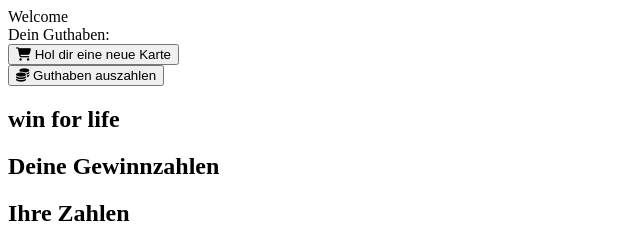
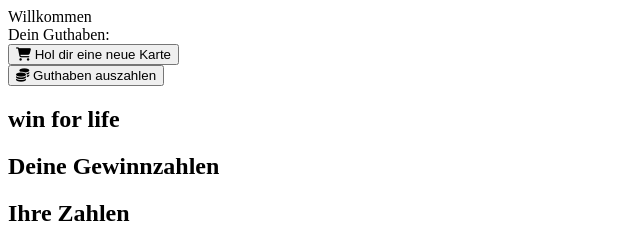
Before and after one commit to DorisSch15/win4life, a website: page src/html/index.html in a window 1280 px wide. Shown: the top 240 px of the page, 0-640 px from the left. Drawn offline with nearby package versions, Linux system fonts and the light colour scheme; files that its build step writes are made by us from their sources.

Commit message:
html - addendum to my commit before: because I set Willkommen as an h2... I set it to a div now and everything should be perfect

```diff
--- a/src/html/partials/header.html
+++ b/src/html/partials/header.html
@@ -1,7 +1,7 @@
 <header class="header">
     <section class="header__user">
         <div class="user">
-            <div class="user__title-welcome">Welcome
+            <div class="user__title-welcome">Willkommen
                 <span class="user__title-welcome-name"></span>
             </div>
             <div class="user__credit">
```
